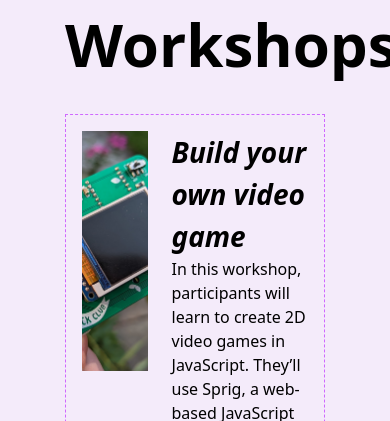
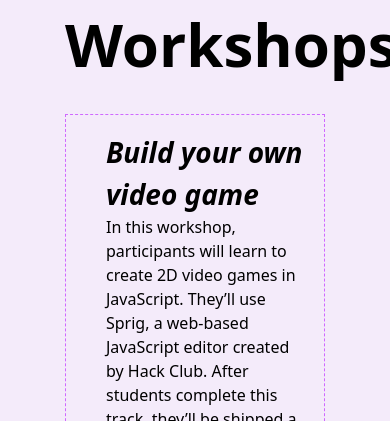
Before and after one commit to svasudevan-coder/Luna-DOS, a React (Vite) app: page / in a window 390 px wide. Shown: the part 2300-2721 px from the top of the page. Built offline with nearby package versions, Linux system fonts and the light colour scheme.

Commit message:
Update Workshops.jsx
Make the component screen size responsive

```diff
--- a/src/components/Workshops.jsx
+++ b/src/components/Workshops.jsx
@@ -9,7 +9,7 @@ const Workshop = ({ img, name, desc }) => {
             <div>
                 <img
                     src={img}
-                    className="w-60 h-60 object-cover"
+                    className="hidden lg:block lg:w-60 lg:h-60 object-cover"
                     alt={name}
                 />
             </div>
```
